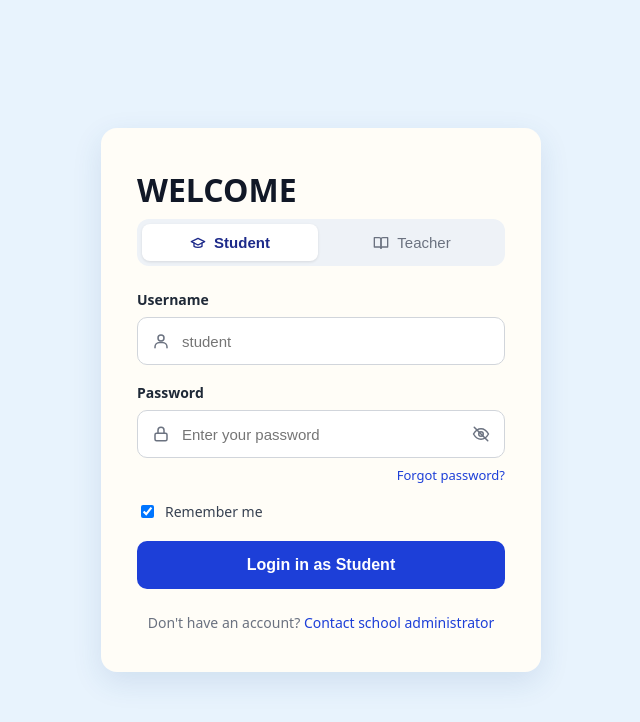
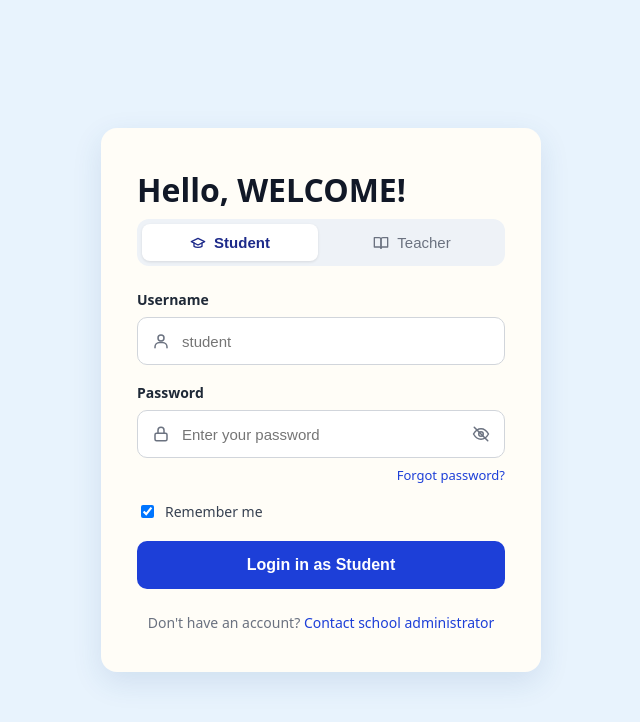
Before and after one commit to ayyypeee/GLOBAI, a React (Vite) app: page / in a window 1280 px wide. Shown: the top 722 px of the page, without its empty margins (319-959 px from the left). Built offline with nearby package versions, Linux system fonts and the light colour scheme.

Commit message:
some changes

```diff
--- a/src/App.jsx
+++ b/src/App.jsx
@@ -206,7 +206,7 @@ function App() {
   return (
     <div className="page">
       <div className="login-card">
-        <h1>WELCOME</h1>
+        <h1>Hello, WELCOME!</h1>
         <RoleTabs role={role} onChange={setRole} />
 
         <form onSubmit={handleSubmit}>
```
